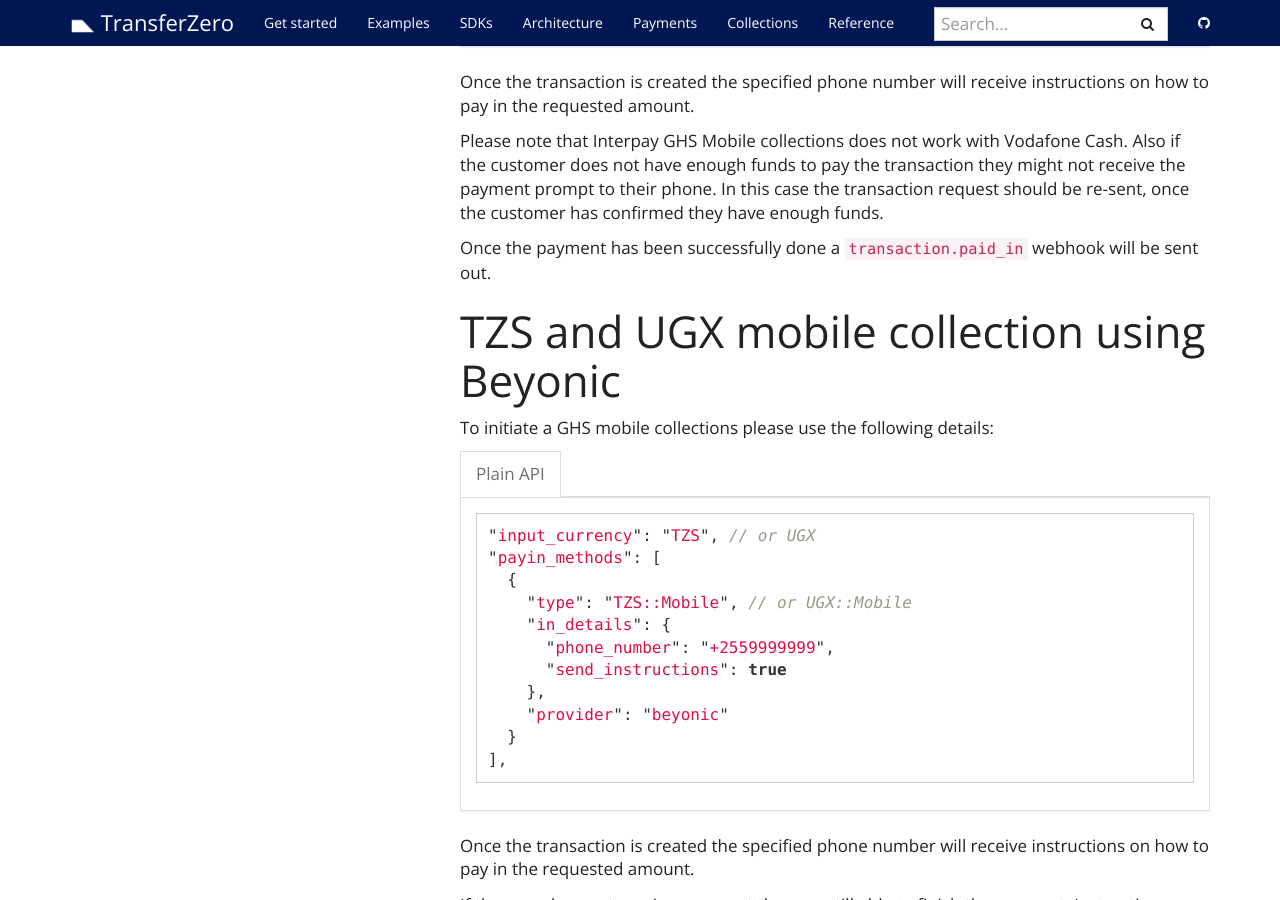
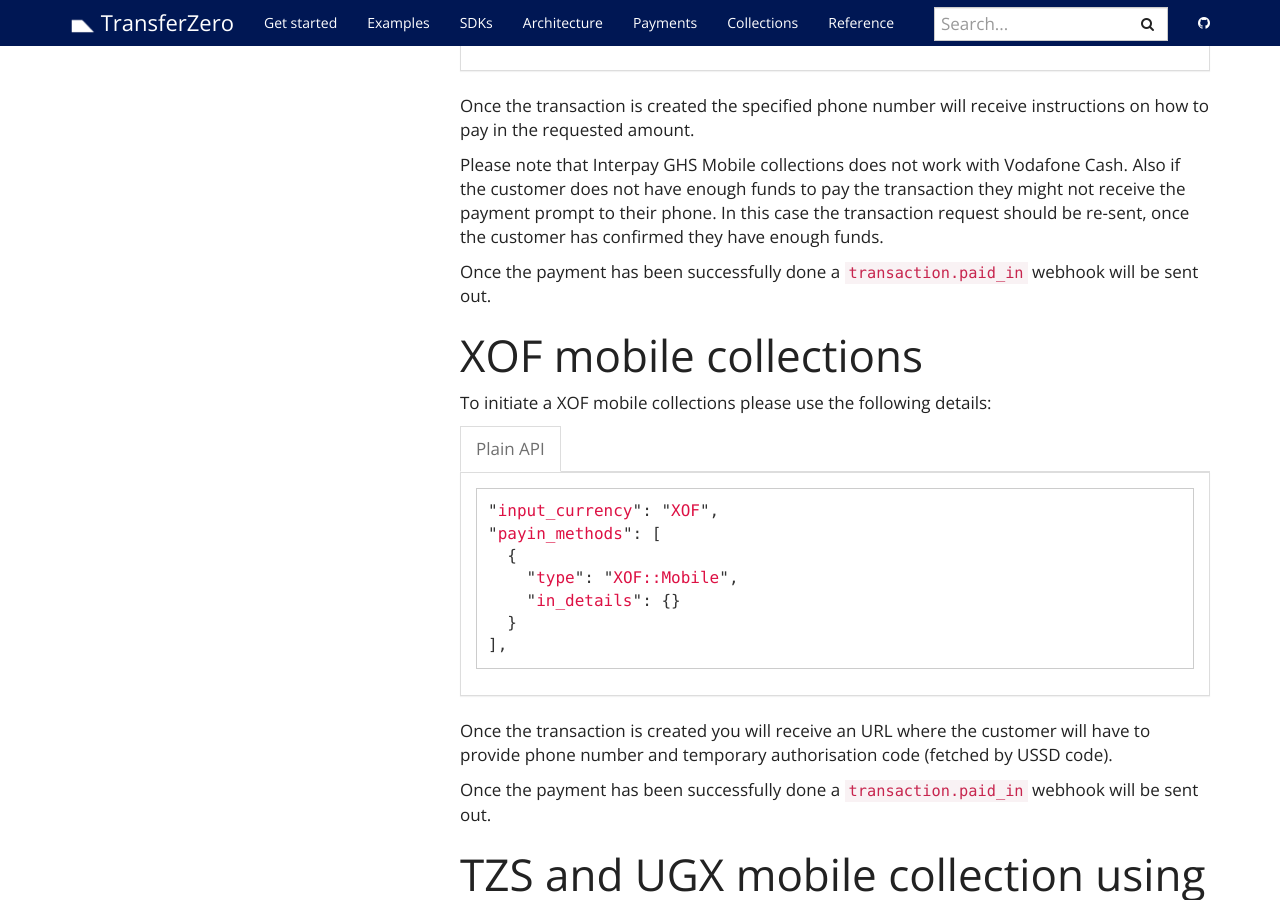
Before and after one commit to transferzero/api-documentation, a Jekyll site: the page built from _docs/collection-details.md, in a window 1280 px wide and 900 px high, scrolled down 784 px. Built offline with Jekyll 4.4.1, drawn with Linux system fonts in a browser that asks for light colours; nearby versions of some CDN libraries; comment, search, counter and statistics services are not loaded; some of the changed text lies outside the part shown.

Commit message:
BTA-6366 Update API documentation XOF Mobile collections (#61)
* BTA-6366 Update API documentation XOF Mobile

- Update documentation to include XOF Mobile payins

ticket: https://azafinance.atlassian.net/browse/BTA-6366

* Remove current version sdk change

* Change instructions

````diff
--- a/_docs/collection-details.md
+++ b/_docs/collection-details.md
@@ -33,6 +33,28 @@
 Once the transaction is created the specified phone number will receive instructions on how to pay in the requested amount.
 
 Please note that Interpay GHS Mobile collections does not work with Vodafone Cash. Also if the customer does not have enough funds to pay the transaction they might not receive the payment prompt to their phone. In this case the transaction request should be re-sent, once the customer has confirmed they have enough funds.
+
+Once the payment has been successfully done a `transaction.paid_in` webhook will be sent out.
+
+# XOF mobile collections
+
+To initiate a XOF mobile collections please use the following details:
+
+{% capture data-raw %}
+```javascript
+"input_currency": "XOF",
+"payin_methods": [
+  {
+    "type": "XOF::Mobile",
+    "in_details": {}
+  }
+],
+```
+{% endcapture %}
+
+{% include language-tabbar.html prefix="collection-xof" raw=data-raw %}
+
+Once the transaction is created you will receive an URL where the customer will have to provide phone number and temporary authorisation code (fetched by USSD code).
 
 Once the payment has been successfully done a `transaction.paid_in` webhook will be sent out.
 
````
